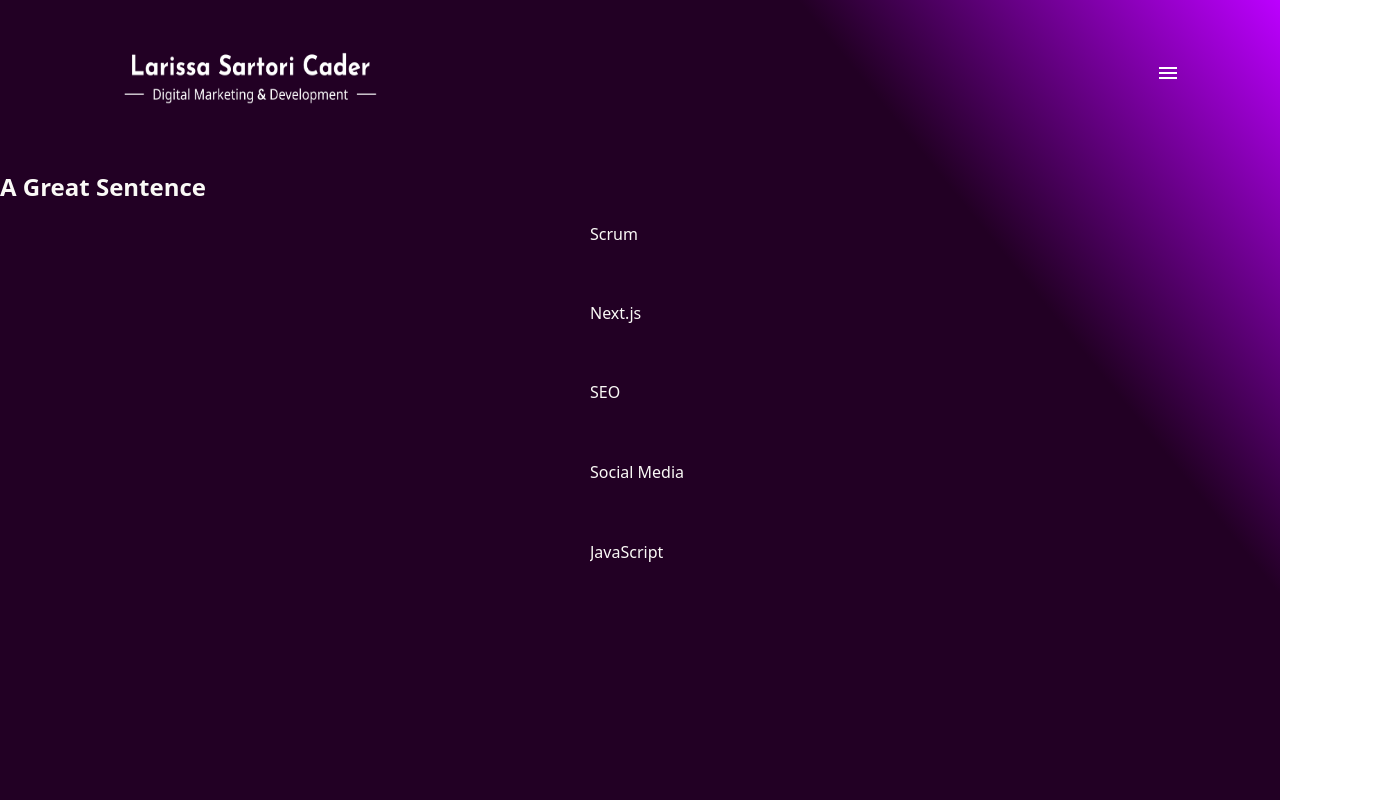
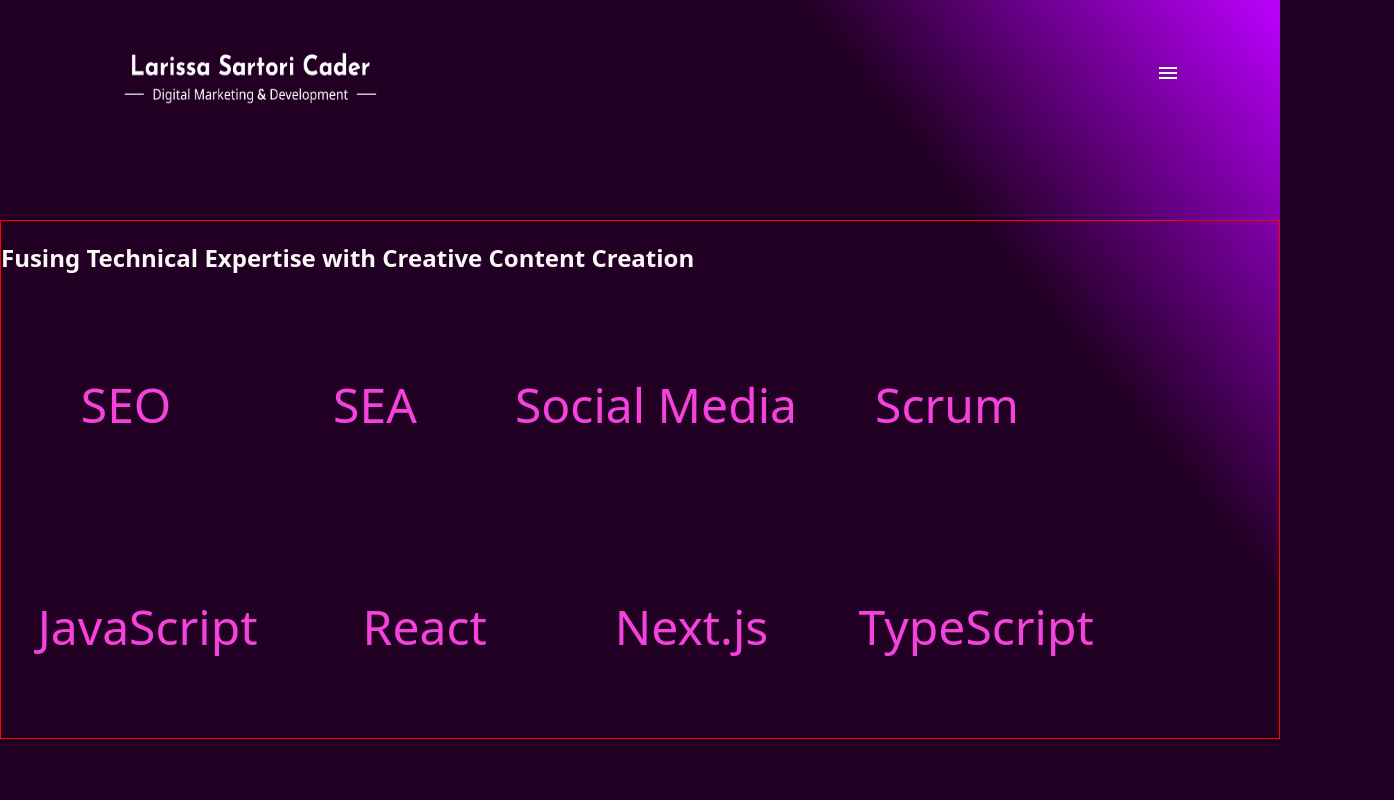
Before and after one commit to Larissartoricader/website, a Next.js app: page / in a window 1280 px wide. Shown: the top 800 px of the page, 1394 px wide, since content can reach past the window. Built offline with nearby package versions, Linux system fonts and the light colour scheme.

Commit message:
my animation

```diff
--- a/components/Header/Header.styles.js
+++ b/components/Header/Header.styles.js
@@ -4,7 +4,7 @@
   display: flex;
   align-items: center;
   justify-content: space-evenly;
-
+  margin-bottom: 70px;
   @media (min-width: 768px) {
     justify-content: space-between;
     margin-inline: 50px;
--- a/components/Keywords/Keywords.js
+++ b/components/Keywords/Keywords.js
@@ -1,6 +1,7 @@
+import { useTransition } from "@react-spring/web";
 import { useCallback, useEffect, useRef, useState } from "react";
-import { useTransition, animated } from "@react-spring/web";
-import { KeywordsContainer, KeywordsMain } from "./Keywords.styles";
+import { animated } from "@react-spring/web";
+import { KeywordsContainer } from "./Keywords.styles";
 
 const KeywordsListe = [
   "SEO",
@@ -15,60 +16,43 @@
 
 export default function Keywords() {
   const ref = useRef([]);
-  const [items, set] = useState([]);
-  const transitions = useTransition(items, {
+  const [word, setWord] = useState([]);
+  const transitions = useTransition(word, {
     from: {
-      opacity: 0,
-      height: 0,
-      innerHeight: 0,
-      transform: "perspective(600px) rotateX(0deg)",
-      color: "#8fa5b6",
+      scale: 1,
+      color: "#42f5d7",
     },
-    enter: [
-      { opacity: 1, height: 80, innerHeight: 80 },
-      { transform: "perspective(600px) rotateX(180deg)", color: "#28d79f" },
-      { transform: "perspective(600px) rotateX(0deg)" },
-    ],
-    leave: [
-      { color: "#c23369" },
-      { innerHeight: 0 },
-      { opacity: 0, height: 0 },
-    ],
-    update: { color: "#28b4d7" },
+    enter: [{ scale: 3, color: "#f542dd" }],
+    leave: [{ scale: 7, color: "#42f55d" }],
+    trail: 200,
   });
 
   const reset = useCallback(() => {
     ref.current.forEach(clearTimeout);
     ref.current = [];
-    set([]);
-    ref.current.push(
-      setTimeout(() => set(["SEO", "Social Media", "JavaScript"]), 2000)
-    );
-    ref.current.push(setTimeout(() => set(["Scrum", "Next.js", "SEO"]), 5000));
-    ref.current.push(
-      setTimeout(() => set(["TypeScript", "SEA", "Project Management"]), 8000)
-    );
+    setWord(KeywordsListe);
   }, []);
 
   useEffect(() => {
     reset();
     return () => ref.current.forEach(clearTimeout);
-  }, []);
+  }, [reset]);
 
   return (
-    <>
-      <h2>A Great Sentence</h2>
-      <KeywordsContainer>
-        <KeywordsMain>
-          {transitions(({ innerHeight, ...rest }, item) => (
-            <transitionsItem style={rest} onClick={reset}>
-              <animated.div style={{ overflow: "hidden", height: innerHeight }}>
-                {item}
-              </animated.div>
-            </transitionsItem>
-          ))}
-        </KeywordsMain>
-      </KeywordsContainer>
-    </>
+    <KeywordsContainer>
+      <h2>Fusing Technical Expertise with Creative Content Creation</h2>
+      {transitions((style, item) => (
+        <animated.div
+          style={{
+            ...style,
+            display: "inline-block",
+            margin: "0 10px",
+            padding: "100px",
+          }}
+        >
+          {item}
+        </animated.div>
+      ))}
+    </KeywordsContainer>
   );
 }
--- a/components/Keywords/Keywords.styles.js
+++ b/components/Keywords/Keywords.styles.js
@@ -1,32 +1,10 @@
 import { animated } from "@react-spring/web";
 import styled from "styled-components";
 
-export const KeywordsMain = styled.div`
-  min-width: 100px;
-  padding: 0 20px;
-  margin: 0 auto;
-  height: 260px;
-`;
+export const KeywordsMain = styled.div``;
 
-export const transitionsItem = styled(animated)`
-  overflow: hidden;
-  width: 100%;
-  color: white;
-  display: flex;
-  justify-content: flex-start;
-  align-items: center;
-  font-size: 4em;
-  font-weight: 800;
-  text-transform: uppercase;
-  will-change: transform, opacity, height;
-  white-space: nowrap;
-  cursor: pointer;
-  line-height: 80px;
-`;
+export const transitionsItem = styled(animated)``;
 
 export const KeywordsContainer = styled.div`
-  display: flex;
-  align-items: center;
-  height: 100%;
-  justify-content: center;
+  border: solid 1px red;
 `;
--- a/pages/index.js
+++ b/pages/index.js
@@ -1,10 +1,12 @@
 import Header from "@/components/Header/Header";
 import Keywords from "@/components/Keywords/Keywords";
+import styled from "styled-components";
 
 export default function HomePage() {
   return (
     <>
       <Header />
+
       <Keywords />
     </>
   );
```
